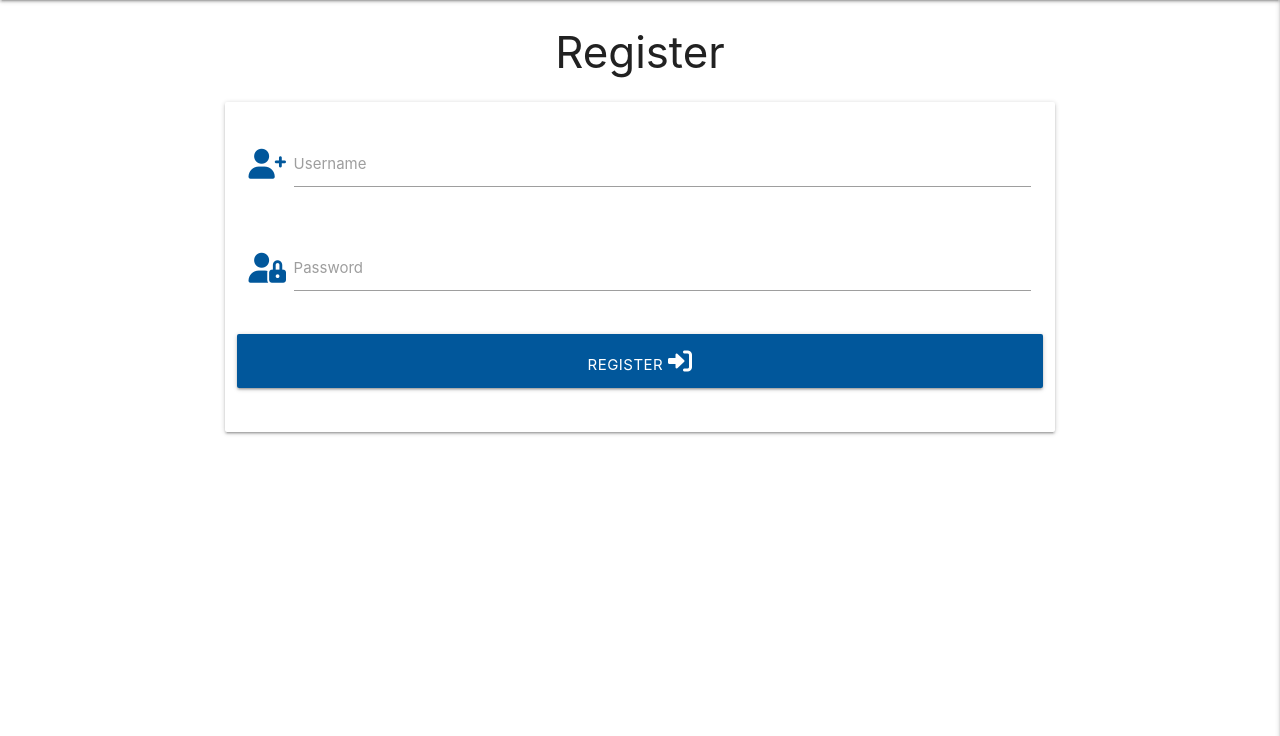
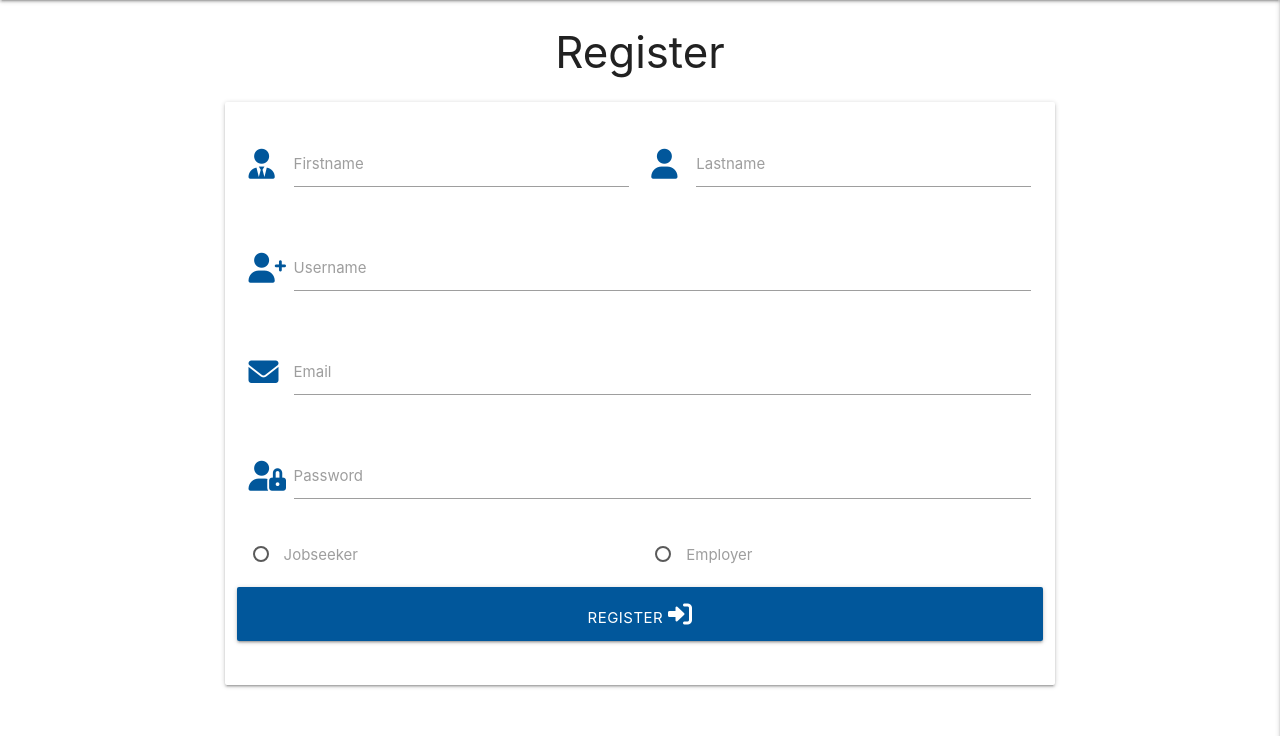
Before and after one commit to footcandles/python-gitpod-demo, a Flask app: page /register in a window 1280 px wide. Shown: the part 64-800 px from the top of the page. Run offline with Flask 2, Linux system fonts and the light colour scheme; some libraries are stand-ins or nearby versions.

Commit message:
added other fields for registration form

```diff
--- a/app.py
+++ b/app.py
@@ -36,7 +36,12 @@ def register():
 
         register={
             "username": request.form.get("username").lower(),
-            "password": generate_password_hash(request.form.get("password"))
+            "password": generate_password_hash(request.form.get("password")),
+            "email": request.form.get("email").lower(),
+            "firstname": request.form.get("firstname").lower(),
+            "lastname": request.form.get("lastname").lower(),
+            "jobseeker": "true" if request.form["role"] == "jobseeker" else "false",
+            "employer": "true" if request.form["role"] == "employer" else "false"
         }
         mongo.db.users.insert_one(register)
 
--- a/templates/register.html
+++ b/templates/register.html
@@ -5,6 +5,18 @@
 <div class="row">
   <form class="col s12 m8 offset-m2" method="POST" action="{{url_for('register')}}">
     <div class="card-panel">
+      <div class="row">
+        <div class="input-field col s6">
+          <i class="fas fa-user-tie prefix light-blue-text text-darken-4"></i>
+          <input id="firstname" name="firstname" type="text" class="validate">
+          <label for="firstname">Firstname</label>
+        </div>
+        <div class="input-field col s6">
+          <i class="fas fa-user prefix light-blue-text text-darken-4"></i>
+          <input id="lastname" name="lastname" type="text" class="validate">
+          <label for="lastname">Lastname</label>
+        </div>
+      </div>
       <div class="row">
         <div class="input-field col s12">
           <i class="fas fa-user-plus prefix light-blue-text text-darken-4"></i>
@@ -14,9 +26,30 @@
       </div>
       <div class="row">
         <div class="input-field col s12">
+          <i class="fas fa-envelope prefix light-blue-text text-darken-4"></i>
+          <input id="email" name="email" type="text" class="validate">
+          <label for="email">Email</label>
+        </div>
+      </div>
+      <div class="row">
+        <div class="input-field col s12">
           <i class="fas fa-user-lock prefix light-blue-text text-darken-4"></i>
           <input id="password" name="password" type="password" class="validate">
           <label for="password">Password</label>
+        </div>
+      </div>
+      <div class="row">
+        <div class="col s6">
+          <label>
+            <input name="role" value="jobseeker" type="radio" />
+            <span>Jobseeker</span>
+          </label>
+        </div>
+        <div class="col s6">
+          <label>
+            <input name="role" value="employer" type="radio" />
+            <span>Employer</span>
+          </label>
         </div>
       </div>
       <div class="row">
```
Lines whose indentation alone changed are shown as unchanged.
